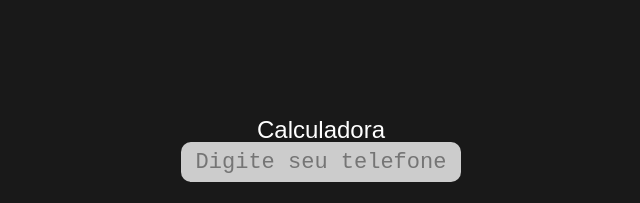
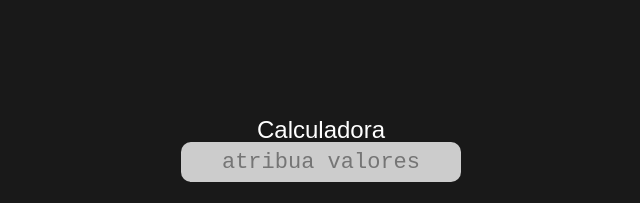
Before and after one commit to NewMiniBoss/calculadora, a plain HTML site: page index.html in a window 1280 px wide. Shown: the top 203 px of the page, 319-959 px from the left. Drawn offline with Linux system fonts and the light colour scheme.

Commit message:
atualizando

```diff
--- a/index.html
+++ b/index.html
@@ -13,7 +13,7 @@
 
 <body>
     <h1>Calculadora</h1>
-    <input type="tel" id="tel" placeholder="Digite seu telefone">
+    <input type="tel" id="tel" placeholder="atribua valores">
 
     <section class="teclado">
         <input type="button" value="1">
```
Also changed, not shown: 1 other file.
